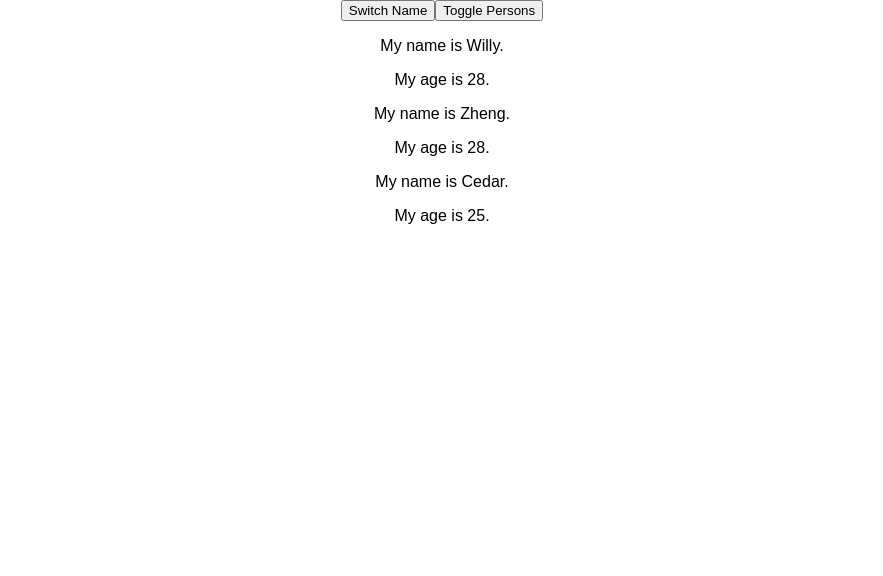
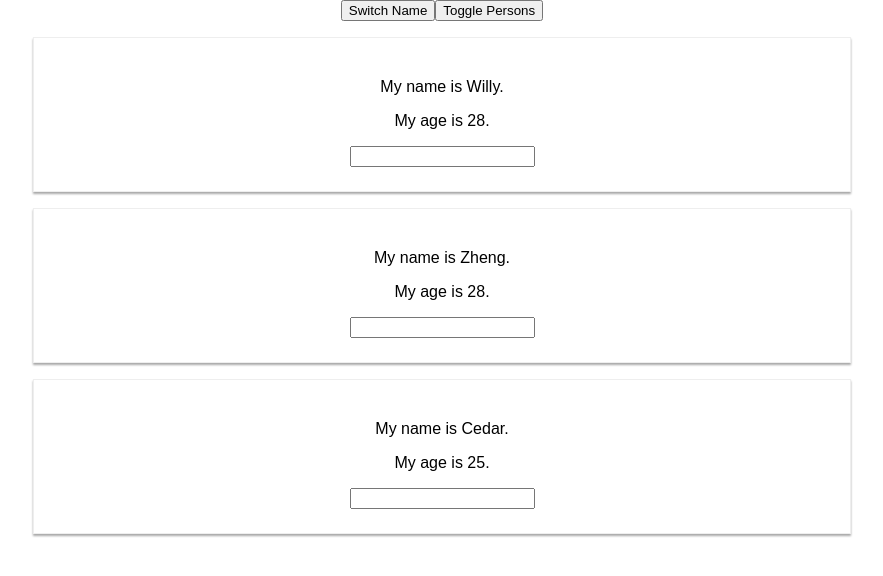
Before and after one commit to WillyLu326/React-Application, a React (Create React App) app: page / in a window 1280 px wide. Shown: the top 576 px of the page, without its empty margins (198-1081 px from the left). Built offline with nearby package versions, Linux system fonts and the light colour scheme.

Commit message:
create Person.css and import it

```diff
--- /dev/null
+++ b/src/Person/Person.css
@@ -0,0 +1,7 @@
+.Person {
+    width: 60%;
+    border: 1px solid #eeeeee;
+    padding: 24px;
+    margin: 16px auto;
+    box-shadow: 0px 2px 2px darkgray;
+}
--- a/src/Person/Person.js
+++ b/src/Person/Person.js
@@ -1,10 +1,12 @@
 import React from 'react';
+import './Person.css';
 
 const Person = (props) => {
   return (
-    <div>
+    <div className="Person">
       <p>My name is {props.name}.</p>
       <p>My age is {props.age}.</p>
+      <input />
     </div>
   );
 }
```
